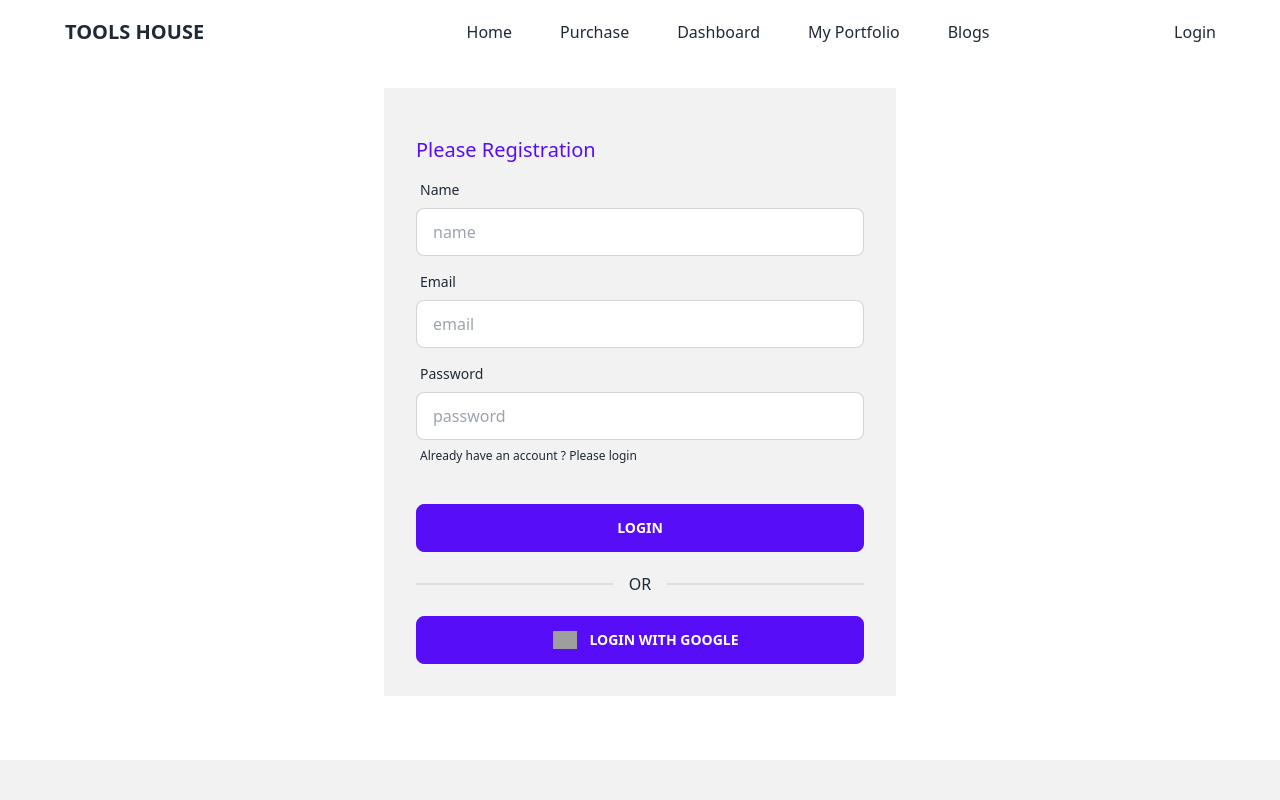
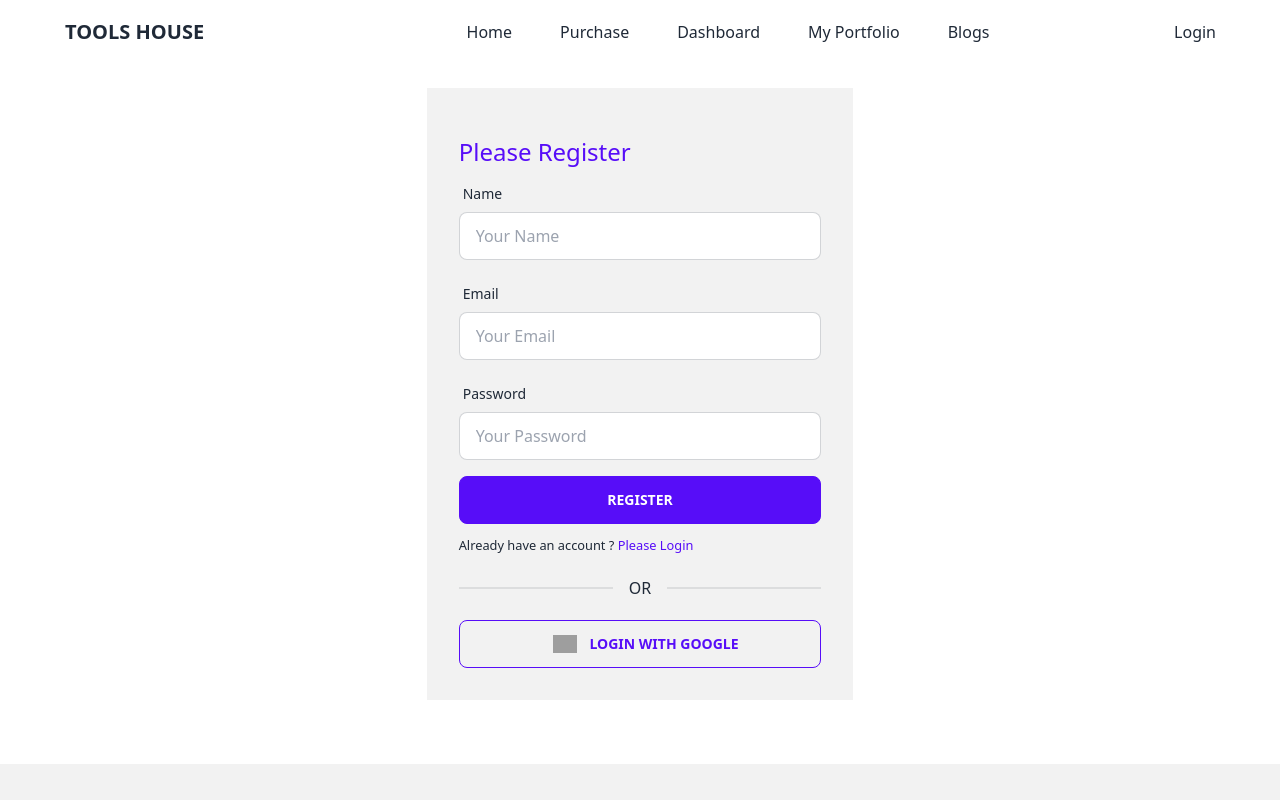
Before and after one commit to shahidul7150/manufacture-tool-house, a React (Create React App) app: page /register in a window 1280 px wide. Shown: the top 800 px of the page. Built offline with nearby package versions, Linux system fonts and the light colour scheme; no server answers; grey boxes are pictures that could not be loaded.

Commit message:
login and registration page create

```diff
--- a/package.json
+++ b/package.json
@@ -11,6 +11,7 @@
     "react": "^18.1.0",
     "react-dom": "^18.1.0",
     "react-firebase-hooks": "^5.0.3",
+    "react-hook-form": "^7.31.2",
     "react-router-dom": "^6.3.0",
     "react-scripts": "5.0.1",
     "swiper": "^8.1.5",
--- a/src/Components/Pages/Login/Login.js
+++ b/src/Components/Pages/Login/Login.js
@@ -1,62 +1,139 @@
 import React from 'react';
-import { useNavigate } from 'react-router-dom';
+import { useSignInWithEmailAndPassword, useSignInWithGoogle } from 'react-firebase-hooks/auth';
+import { useForm } from 'react-hook-form';
+import { Link } from 'react-router-dom';
+import auth from '../../../firebase.init';
+import Loading from '../../Shared/Loading';
 
-import Social from './Social';
+
 
 const Login = () => {
-  const navigate = useNavigate();
+    const [signInWithGoogle, gUser, gLoading, gError] = useSignInWithGoogle(auth);
+  const {
+    register,
+    formState: { errors },
+    handleSubmit,
+  } = useForm();
+
+  const [signInWithEmailAndPassword, user, loading, error] =
+    useSignInWithEmailAndPassword(auth);
+
+    let signInError;
+
+    if (loading || gLoading) {
+        return<Loading/>
+    }
+
+    if (error || gError) {
+        signInError = <p><small className='text-red-600'>{error?.message||gError?.message }</small></p>
+    }
+    if (user||gUser) {
+        console.log(user||gUser);
+    }
+
+  const onSubmit = (data) => {
+      console.log(data);
+      signInWithEmailAndPassword(data.email,data.password)
+  };
   return (
-    <div className="sm:w-5/5  lg:w-2/5 mx-auto bg-base-200 m-6">
+    <div className="bg-base-200 lg:w-2/6 mx-auto ">
+      <div className="sm:w-5/5  mx-auto bg-base-200 m-6 form-control w-full  ">
         <div class="card-body ">
-        <h2 className="text-xl text-primary mt-4">Quick Login</h2>
-        <Social />
+          {/* <h2 className="text-xl text-primary mt-4">Quick Login</h2> */}
+
+
+          <button onClick={()=>signInWithGoogle()} class="btn btn-primary btn-outline">
+        <img
+          width="24px"
+          className="mx-3"
+          src="https://logodix.com/logo/422807.png"
+          alt=""
+        />
+        Login with Google
+      </button>
+
+
           <div class="divider">OR</div>
-        <h2 className="text-xl text-primary mt-4">
-          Please Login with email and password
+          <h2 className="text-2xl text-primary mt-4">
+            Please Login
           </h2>
 
 
-        <form>
-          <div class="form-control">
+
+          <form onSubmit={handleSubmit(onSubmit)}>
+            <div class="form-control w-full ">
               <label class="label">
                 <span class="label-text">Email</span>
               </label>
               <input
-              type="text"
-              placeholder="email"
-              class="input input-bordered"
+                type="email"
+                placeholder="Your Email"
+                class="input input-bordered w-full "
+                {...register('email', {
+                  required: {
+                    value: true,
+                    message: 'Email is Required',
+                  },
+                  pattern: {
+                    value: /[a-z0-9]+@[a-z]+\.[a-z]{2,3}/,
+                    message: 'Provide a valid Email',
+                  },
+                })}
               />
+              <label class="label">
+                {errors.email?.type === 'required' && (
+                  <span class="label-text-alt text-red-500">
+                    {errors.email.message}
+                  </span>
+                )}
+                {errors.email?.type === 'pattern' && (
+                  <span class="label-text-alt text-red-500">
+                    {errors.email.message}
+                  </span>
+                )}
+              </label>
             </div>
-          <div class="form-control">
+            <div class="form-control w-full ">
               <label class="label">
                 <span class="label-text">Password</span>
               </label>
               <input
-              type="text"
-              placeholder="password"
-              class="input input-bordered"
+                type="password"
+                placeholder="Your Password"
+                class="input input-bordered w-full "
+                {...register('password', {
+                  required: {
+                    value: true,
+                    message: 'Password is Required',
+                  },
+                  minLength: {
+                    value: 6,
+                    message: 'Must bre 6 characters or longer',
+                  },
+                })}
               />
               <label class="label">
-              <a href="#" class="label-text-alt link link-hover">
-                Forgot password?
-              </a>
-            </label>
-            <label class="label">
-              <a
-                href="#"
-                onClick={() => navigate('/register')}
-                class="label-text-alt link link-hover"
-              >
-                New tools house? <span>Please Register</span>
-              </a>
+                {errors.password?.type === 'required' && (
+                  <span class="label-text-alt text-red-500">
+                    {errors.password.message}
+                  </span>
+                )}
+                {errors.password?.type === 'minLength' && (
+                  <span class="label-text-alt text-red-500">
+                    {errors.password.message}
+                  </span>
+                )}
               </label>
             </div>
-          <div class="form-control mt-6">
-            <button class="btn btn-primary">Login</button>
+            {signInError}
+            <input
+              className="btn btn-primary w-full "
+              type="submit"
+              value="Login"
+            />
+                  </form>
+                  <p><small>New to Tools User ? <Link to='/register' className='text-primary'>Create New Account</Link></small></p>
         </div>
-              </form>
-
-
       </div>
     </div>
   );
--- a/src/Components/Pages/Login/Register.js
+++ b/src/Components/Pages/Login/Register.js
@@ -1,52 +1,174 @@
 import React from 'react';
-import { useNavigate } from 'react-router-dom';
-import Social from './Social';
+import {
+  useSignInWithEmailAndPassword,
+  useSignInWithGoogle,
+} from 'react-firebase-hooks/auth';
+import { useForm } from 'react-hook-form';
+import { Link } from 'react-router-dom';
+import auth from '../../../firebase.init';
+import Loading from '../../Shared/Loading';
+const Register = () => {
+  const [signInWithGoogle, gUser, gLoading, gError] = useSignInWithGoogle(auth);
+  const {
+    register,
+    formState: { errors },
+    handleSubmit,
+  } = useForm();
 
-const Register = () => {
-  const navigate = useNavigate();
+  const [signInWithEmailAndPassword, user, loading, error] =
+    useSignInWithEmailAndPassword(auth);
+
+  let signInError;
+
+  if (loading || gLoading) {
+    return <Loading />;
+  }
+
+  if (error || gError) {
+    signInError = (
+      <p>
+        <small className="text-red-600">
+          {error?.message || gError?.message}
+        </small>
+      </p>
+    );
+  }
+  if (user || gUser) {
+    console.log(user || gUser);
+  }
+
+  const onSubmit = (data) => {
+    console.log(data);
+    signInWithEmailAndPassword(data.email, data.password);
+  };
   return (
-    <div className="sm:w-5/5  lg:w-2/5 mx-auto bg-base-200 m-6">
+    <div className="bg-base-200 lg:w-2/6 mx-auto ">
+      <div className="sm:w-5/5  mx-auto bg-base-200 m-6 form-control w-full  ">
         <div class="card-body ">
-        <h2 className="text-xl text-primary mt-4">Please Registration</h2>
-        <div class="form-control">
+          {/* <h2 className="text-xl text-primary mt-4">Quick Login</h2> */}
+
+          <h2 className="text-2xl text-primary mt-4">Please Register</h2>
+
+          <form onSubmit={handleSubmit(onSubmit)}>
+            <div class="form-control w-full ">
               <label class="label">
                 <span class="label-text">Name</span>
               </label>
-          <input type="text" placeholder="name" class="input input-bordered" />
+              <input
+                type="text"
+                placeholder="Your Name"
+                class="input input-bordered w-full "
+                {...register('name', {
+                  required: {
+                    value: true,
+                    message: 'Name is Required',
+                  },
+
+                })}
+              />
+              <label class="label">
+                {errors.name?.type === 'required' && (
+                  <span class="label-text-alt text-red-500">
+                    {errors.name.message}
+                  </span>
+                )}
+
+              </label>
             </div>
-        <div class="form-control">
+            <div class="form-control w-full ">
               <label class="label">
                 <span class="label-text">Email</span>
               </label>
-          <input type="text" placeholder="email" class="input input-bordered" />
+              <input
+                type="email"
+                placeholder="Your Email"
+                class="input input-bordered w-full "
+                {...register('email', {
+                  required: {
+                    value: true,
+                    message: 'Email is Required',
+                  },
+                  pattern: {
+                    value: /[a-z0-9]+@[a-z]+\.[a-z]{2,3}/,
+                    message: 'Provide a valid Email',
+                  },
+                })}
+              />
+              <label class="label">
+                {errors.email?.type === 'required' && (
+                  <span class="label-text-alt text-red-500">
+                    {errors.email.message}
+                  </span>
+                )}
+                {errors.email?.type === 'pattern' && (
+                  <span class="label-text-alt text-red-500">
+                    {errors.email.message}
+                  </span>
+                )}
+              </label>
             </div>
-        <div class="form-control">
+            <div class="form-control w-full ">
               <label class="label">
                 <span class="label-text">Password</span>
               </label>
               <input
-            type="text"
-            placeholder="password"
-            class="input input-bordered"
+                type="password"
+                placeholder="Your Password"
+                class="input input-bordered w-full "
+                {...register('password', {
+                  required: {
+                    value: true,
+                    message: 'Password is Required',
+                  },
+                  minLength: {
+                    value: 6,
+                    message: 'Must bre 6 characters or longer',
+                  },
+                })}
               />
-
               <label class="label">
-            <a
-              href="#"
-              onClick={() => navigate('/login')}
-              class="label-text-alt link link-hover"
-            >
-              Already have an account ? <span>Please login</span>
-            </a>
+                {errors.password?.type === 'required' && (
+                  <span class="label-text-alt text-red-500">
+                    {errors.password.message}
+                  </span>
+                )}
+                {errors.password?.type === 'minLength' && (
+                  <span class="label-text-alt text-red-500">
+                    {errors.password.message}
+                  </span>
+                )}
               </label>
             </div>
-        <div class="form-control mt-6">
-          <button class="btn btn-primary">Login</button>
-        </div>
+            {signInError}
+            <input
+              className="btn btn-primary w-full "
+              type="submit"
+              value="Register"
+            />
+          </form>
+          <p>
+            <small>
+              Already have an account ?{' '}
+              <Link to="/login" className="text-primary">
+                Please Login
+              </Link>
+            </small>
+          </p>
 
           <div class="divider">OR</div>
-
-        <Social />
+          <button
+            onClick={() => signInWithGoogle()}
+            class="btn btn-primary btn-outline"
+          >
+            <img
+              width="24px"
+              className="mx-3"
+              src="https://logodix.com/logo/422807.png"
+              alt=""
+            />
+            Login with Google
+          </button>
+        </div>
       </div>
     </div>
   );
--- a/src/Components/Pages/Login/Social.js
+++ b/src/Components/Pages/Login/Social.js
@@ -1,27 +1,27 @@
-import React from 'react';
+// import React from 'react';
 
-import { useSignInWithGoogle } from 'react-firebase-hooks/auth';
-import auth from '../../../firebase.init';
-const Social = () => {
+// import { useSignInWithGoogle } from 'react-firebase-hooks/auth';
+// import auth from '../../../firebase.init';
+// const Social = () => {
 
-    const [signInWithGoogle, user, loading, error] = useSignInWithGoogle(auth);
-    if (user) {
-        console.log(user);
-    }
+//     const [signInWithGoogle, user, loading, error] = useSignInWithGoogle(auth);
+//     if (user) {
+//         console.log(user);
+//     }
 
-  return (
+//   return (
 
-      <button onClick={()=>signInWithGoogle()} class="btn btn-primary">
-        <img
-          width="24px"
-          className="mx-3"
-          src="https://logodix.com/logo/422807.png"
-          alt=""
-        />
-        Login with Google
-      </button>
+//       <button onClick={()=>signInWithGoogle()} class="btn btn-primary btn-outline">
+//         <img
+//           width="24px"
+//           className="mx-3"
+//           src="https://logodix.com/logo/422807.png"
+//           alt=""
+//         />
+//         Login with Google
+//       </button>
 
-  );
-};
+//   );
+// };
 
-export default Social;
+// export default Social;
--- /dev/null
+++ b/src/Components/Shared/Loading.js
@@ -0,0 +1,11 @@
+import React from 'react';
+import loader from "../../assets/loader.svg"
+const Loading = () => {
+    return (
+        <div className='h-screen flex justify-center items-center' >
+            <img  src={loader} alt="" />
+        </div>
+    );
+};
+
+export default Loading;
```
Also changed, not shown: src/assets/loader.svg (added), 1 other file (tests, documents, lock files or other folders). Lines whose indentation alone changed are shown as unchanged.
